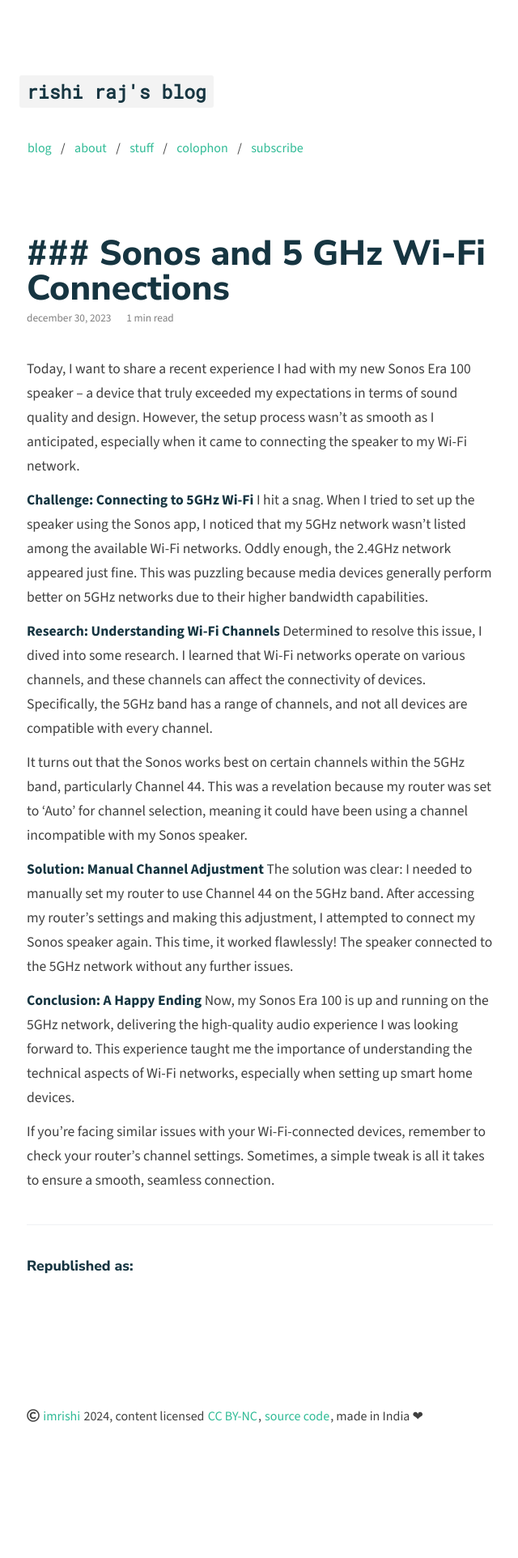
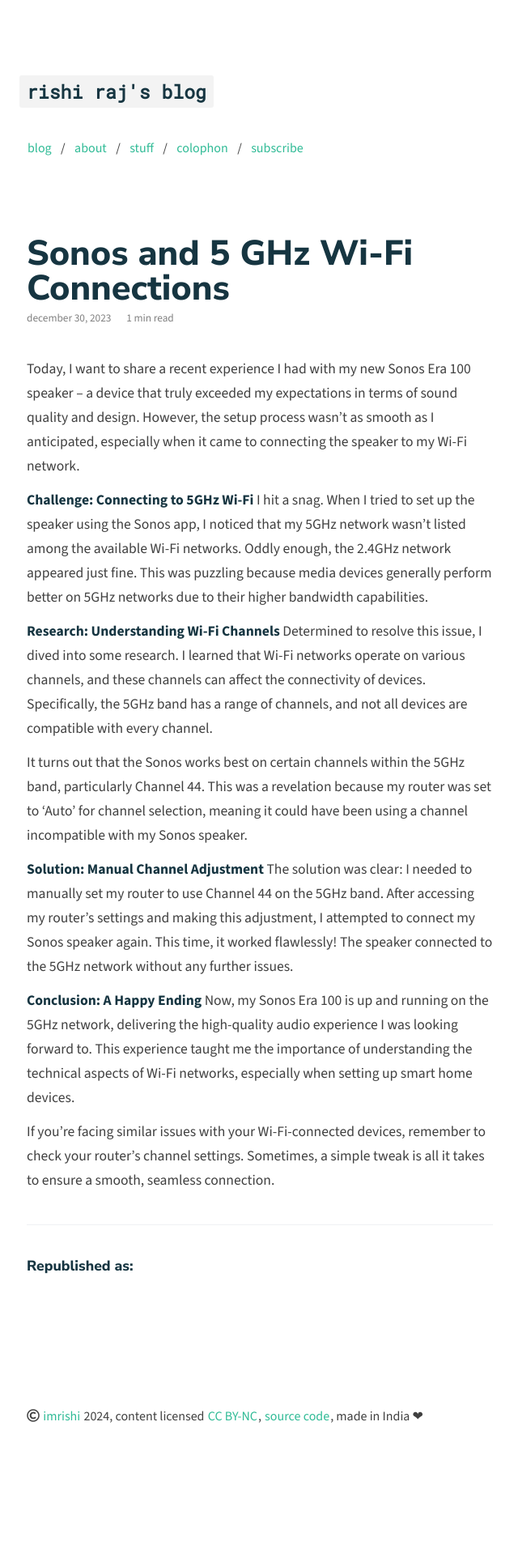
Before and after one commit to talkxo/rishiraj-blog-machine, a Jekyll site: the page built from _posts/2023-12-30-sonos-5ghz-wifi.md, in a window 1280 px wide. Shown: the whole page at 81% size, without its empty margins (319-959 px from the left). Built offline with Jekyll 4.4.1, drawn with Linux system fonts in a browser that asks for light colours; nearby versions of some CDN libraries.

Commit message:
2023 v1.1
2023 v1.1

```diff
--- a/_posts/2023-12-30-sonos-5ghz-wifi.md
+++ b/_posts/2023-12-30-sonos-5ghz-wifi.md
@@ -1,6 +1,6 @@
 ---
 layout: post
-title: "### Sonos and 5 GHz Wi-Fi Connections"
+title: "Sonos and 5 GHz Wi-Fi Connections"
 description: "Exploring why my new Sonos just wouldn't identify my home Wi-Fi's 5GHz network."
 date: 2023-12-30
 tags: python
```
Also changed, not shown: 6 other files.
